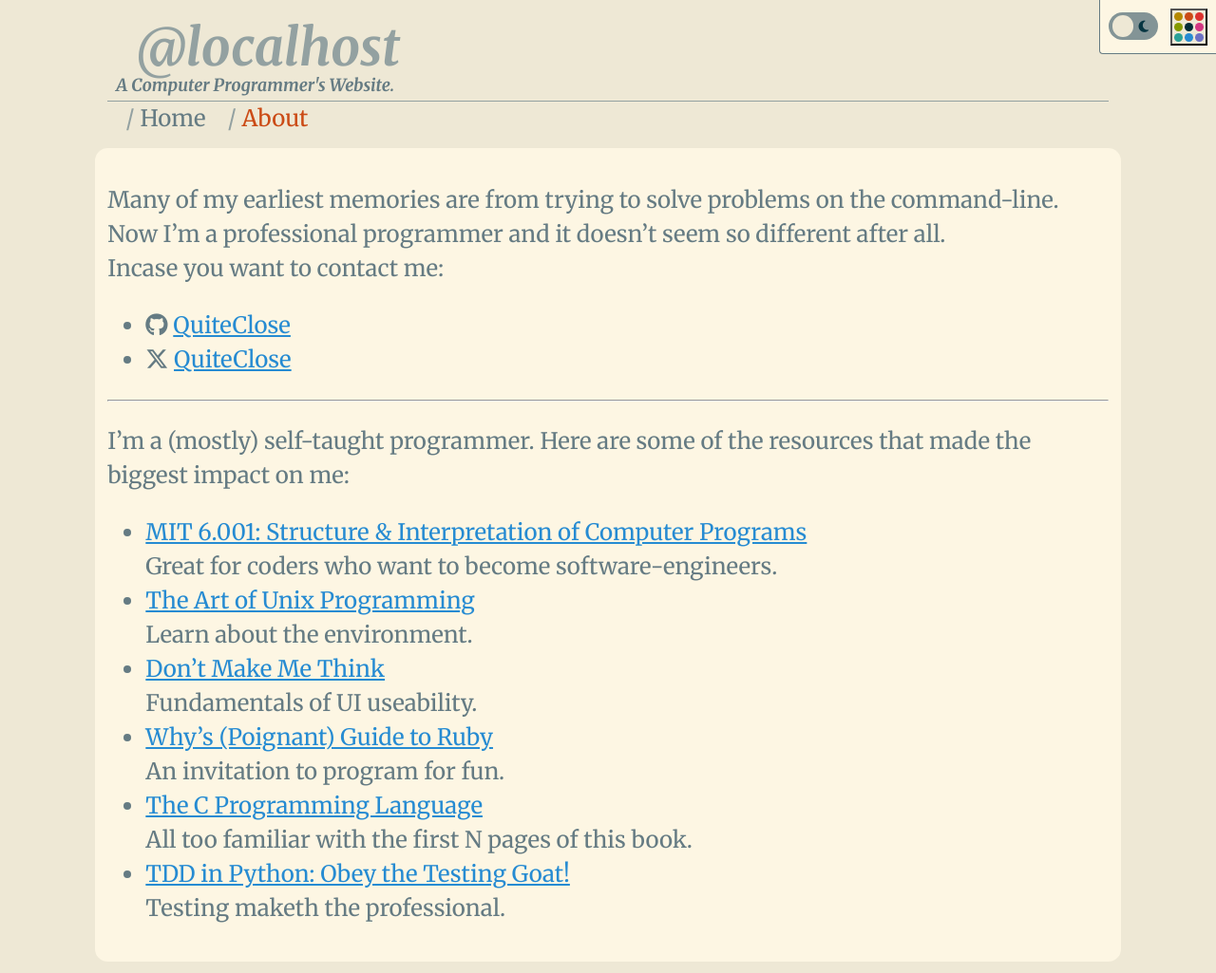
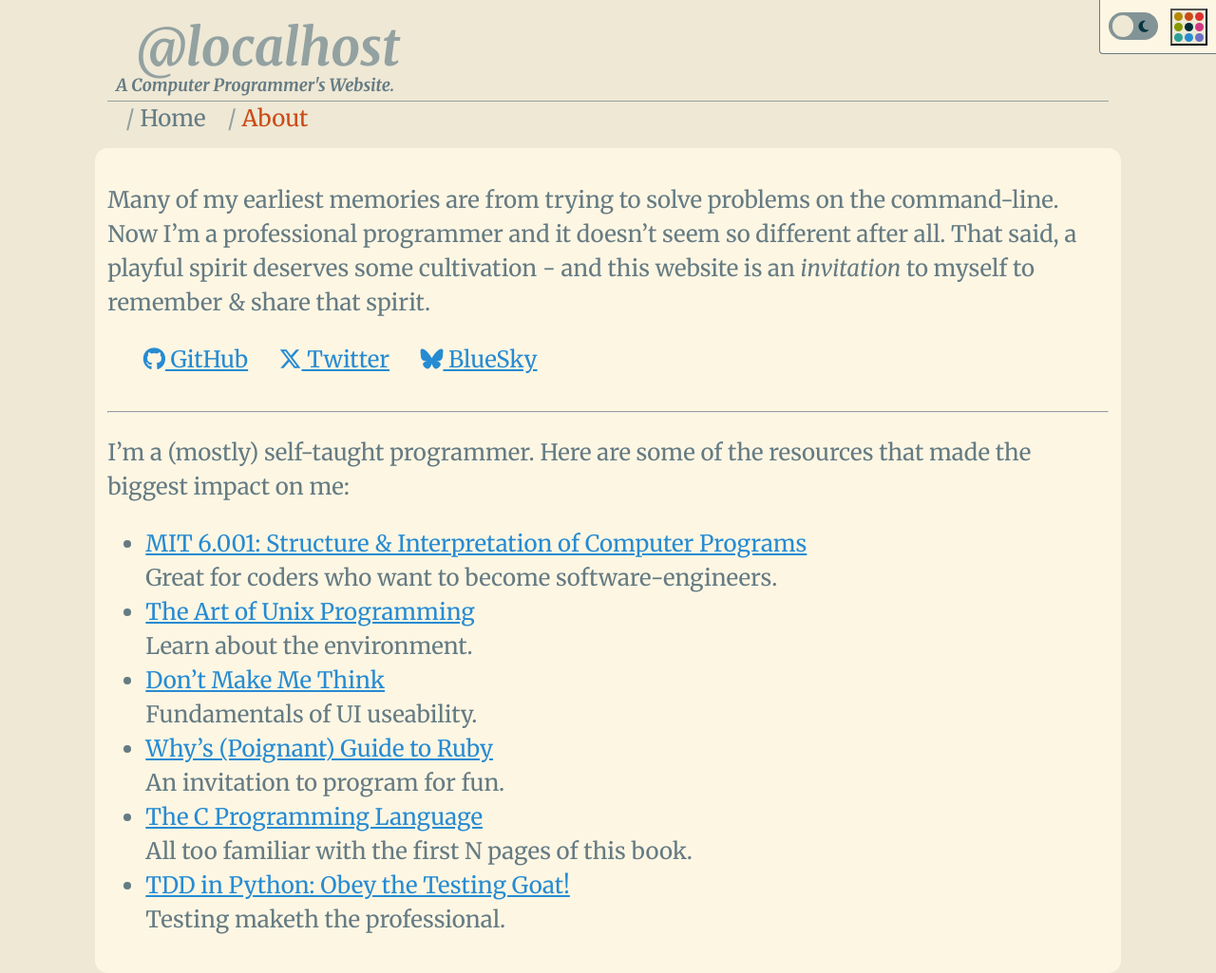
Before and after one commit to QuiteClose/quiteclose.github.io, a Jekyll site: the page built from about.md, in a window 1280 px wide. Shown: the whole page at 95% size. Built offline with Jekyll 4.4.1, drawn with Linux system fonts in a browser that asks for light colours; nearby versions of some CDN libraries; some web fonts are replaced.

Commit message:
Elaborate in about page

```diff
--- a/_sass/layouts/default/styles.scss
+++ b/_sass/layouts/default/styles.scss
@@ -242,3 +242,14 @@ article.post .embed-right {
   border: 0.5ex solid;
   border-radius: 0.5ex;
 }
+
+ul.socials {
+  list-style-type: none;
+  display: inline-block;
+  margin: 1em; padding: 0;
+}
+
+ul.socials li {
+  display: inline-block;
+  margin: 0 1ex; padding: 0;
+}
--- a/about.md
+++ b/about.md
@@ -3,18 +3,16 @@ layout: default
 title: "About"
 class: page-about
 ---
-
 Many of my earliest memories are from trying to solve problems on the
 command-line. Now I'm a professional programmer and it doesn't seem so
-different after all.
+different after all. That said, a playful spirit deserves some cultivation -
+and this website is an *invitation* to myself to remember & share that spirit.
 
-<div>
-  Incase you want to contact me:
-  <ul>
-    <li><span class="fa-brands fa-github"></span>&nbsp;<a href="https://github.com/QuiteClose">QuiteClose</a></li>
-    <li><span class="fa-brands fa-x-twitter"></span>&nbsp;<a href="https://twitter.com/QuiteClose">QuiteClose</a></li>
-  </ul>
-</div>
+<ul class="socials">
+  <li><a href="https://github.com/QuiteClose"><span class="fa-brands fa-github"></span>&nbsp;GitHub</a></li>
+  <li><a href="https://x.com/QuiteClose"><span class="fa-brands fa-x-twitter"></span>&nbsp;Twitter</a></li>
+  <li><a href="https://bsky.app/profile/quiteclose.bsky.social"><span class="fa-brands fa-bluesky"></span>&nbsp;BlueSky</a></li>
+</ul>
 
 ---
 
```
